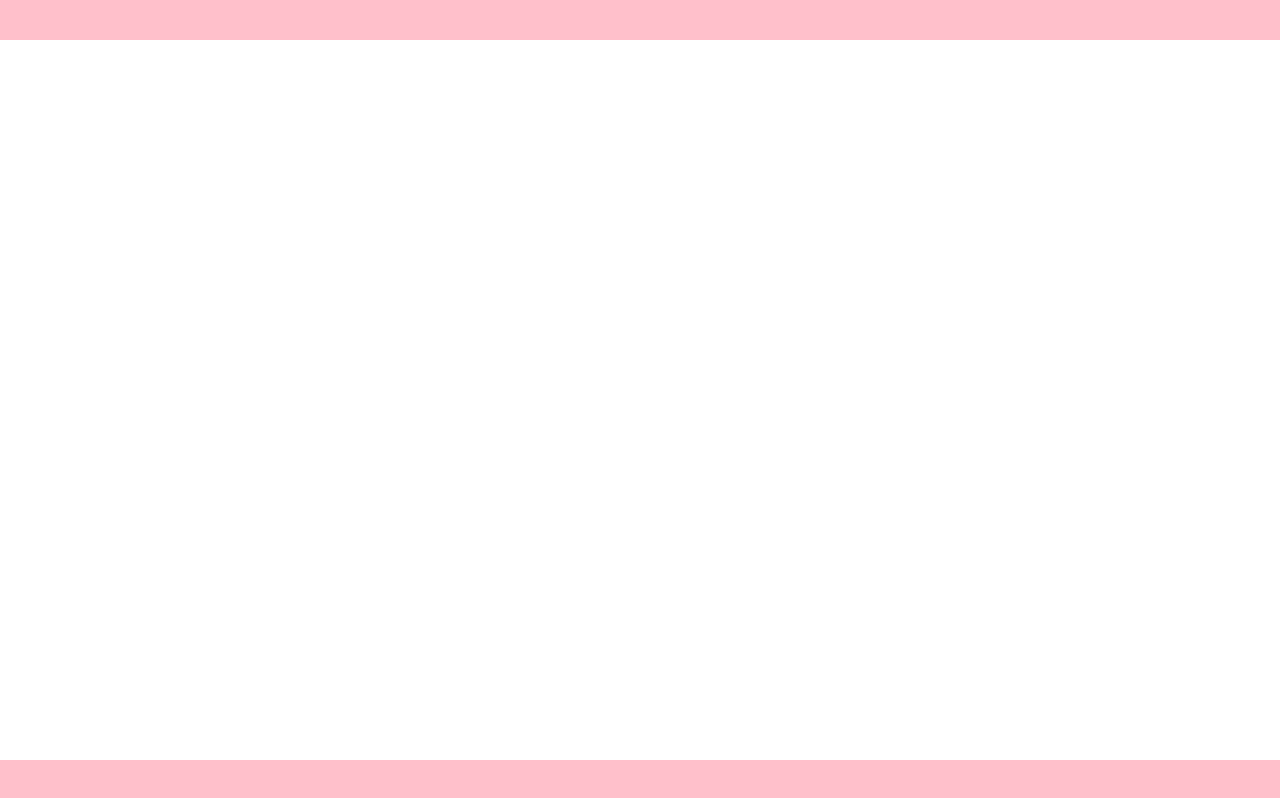
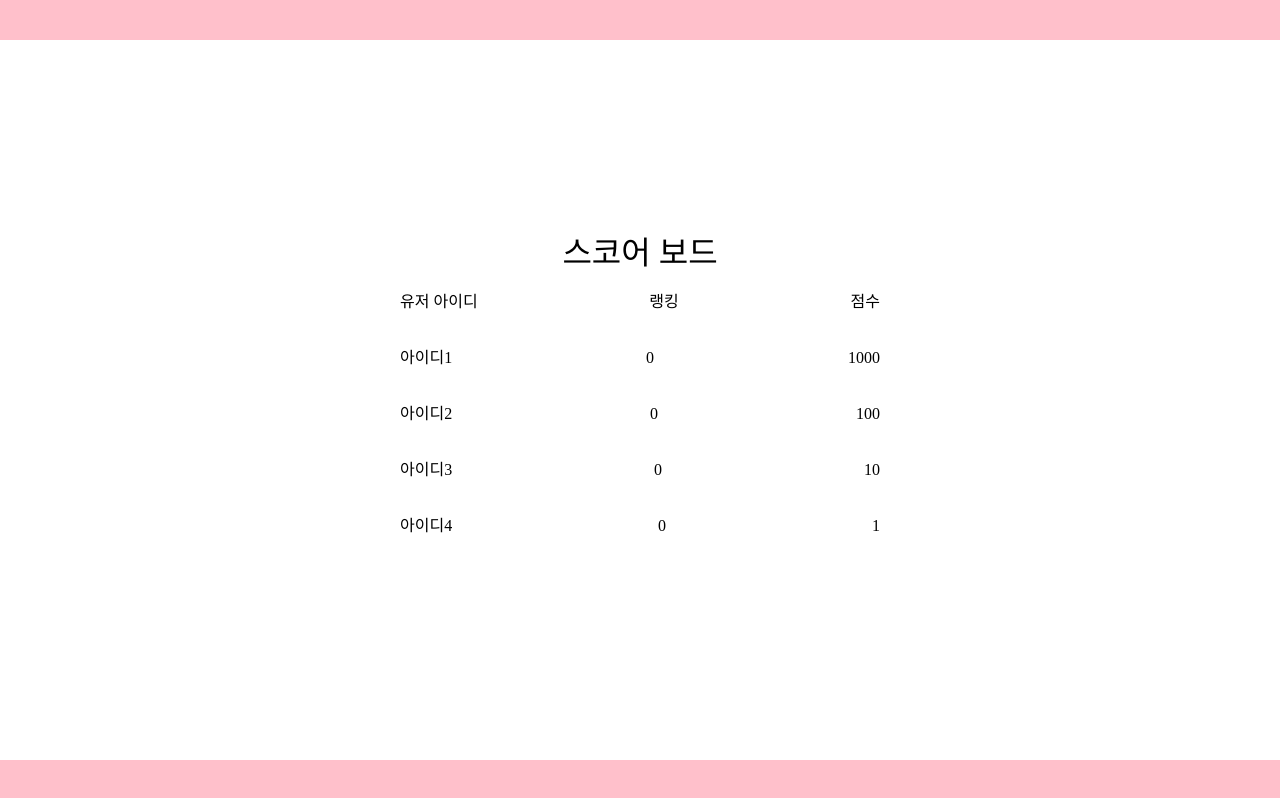
Before and after one commit to LSWXD/roulu-lelette-client, a Next.js app: page /board in a window 1280 px wide. Built offline with nearby package versions, Linux system fonts and the light colour scheme.

Commit message:
Create board style

```diff
--- /dev/null
+++ b/src/components/board/Index.module.scss
@@ -0,0 +1,39 @@
+.boardContainer {
+}
+
+.titleContainer {
+    margin-bottom: 15px;
+}
+
+.boardTitle {
+    text-align: center;
+
+    font-size: 2rem;
+}
+
+.boardItems {
+}
+
+.item {
+    display: flex;
+    justify-content: space-between;
+
+    margin-bottom: 20px;
+
+    width: 500px;
+
+    border-radius: 10px;
+    padding: 10px;
+}
+
+.userId {
+
+}
+
+.ranking {
+
+}
+
+.score {
+
+}
--- a/src/components/board/Index.tsx
+++ b/src/components/board/Index.tsx
@@ -1,16 +1,62 @@
+import { useMemo } from 'react';
 import type { NextPage } from 'next';
 
 import Layout from 'components/common/Layout';
 
+import style from './Index.module.scss';
+
 const Index: NextPage = () => {
+    const boardItems = [
+        {
+            userId: "아이디1",
+            ranking: 0,
+            score: 1000
+        },
+        {
+            userId: "아이디2",
+            ranking: 0,
+            score: 100
+        },
+        {
+            userId: "아이디3",
+            ranking: 0,
+            score: 10
+        },
+        {
+            userId: "아이디4",
+            ranking: 0,
+            score: 1
+        }
+    ];
+
+    const items = useMemo(() => {
+        return boardItems.map((boardItem, index) => {
+            return (
+                <div
+                    className={style.item}
+                    key={boardItem.userId}
+                >
+                    <div className={style.userId}>{boardItem.userId}</div>
+                    <div className={style.ranking}>{boardItem.ranking}</div>
+                    <div className={style.score}>{boardItem.score}</div>
+                </div>
+            );
+        });
+    });
+
     return (
         <Layout>
-            <div className="titleContainer">
-                <h1 className="boardTitle"></h1>
-            </div>
-            <div className="boardItemContainer">
-                <div className="boardItem">
-
+            <div className={style.boardContainer}>
+                <div className={style.titleContainer}>
+                    <h1 className={style.boardTitle}>스코어 보드</h1>
+                </div>
+                <div className={style.boardItems}>
+                    <div className={style.item}>
+                        <div className={style.userId}>유저 아이디</div>
+                        <div className={style.ranking}>랭킹</div>
+                        <div className={style.score}>점수</div>
+                    </div>
+                    {items}
                 </div>
             </div>
         </Layout>
```
